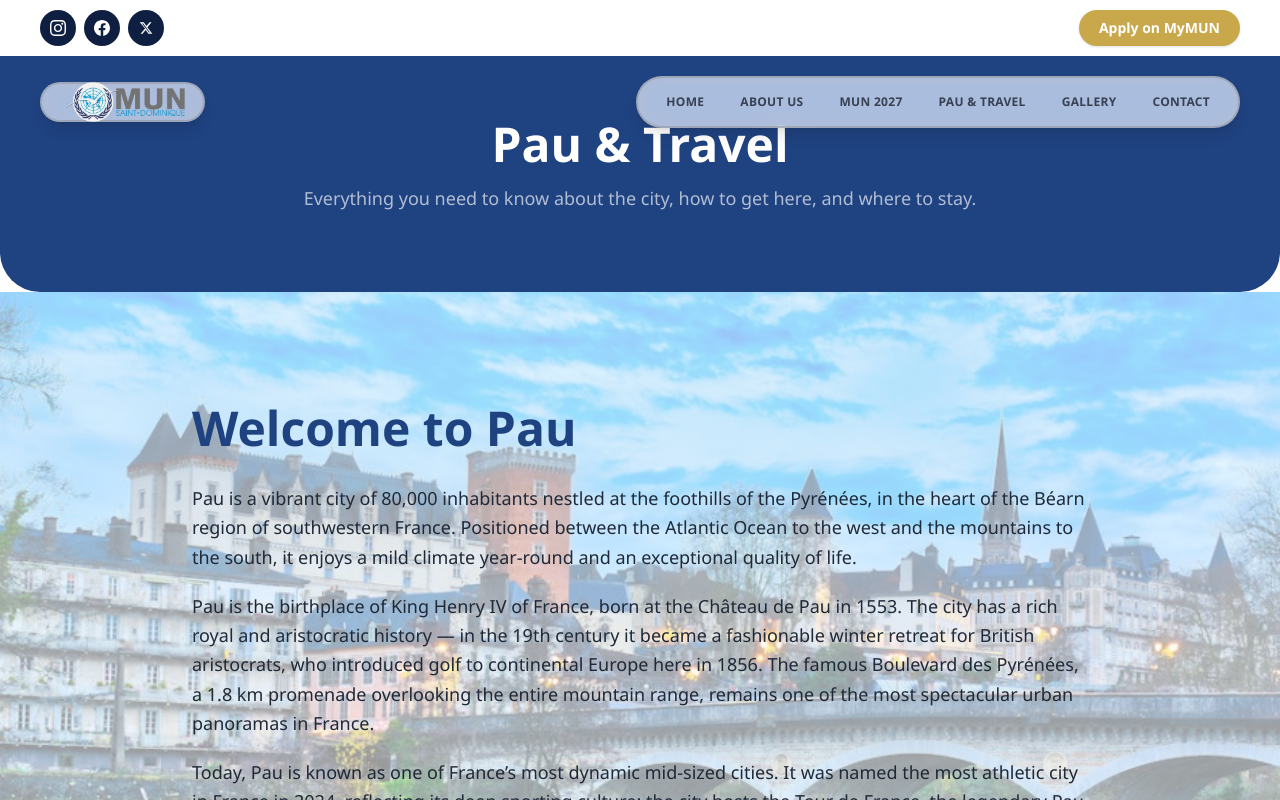
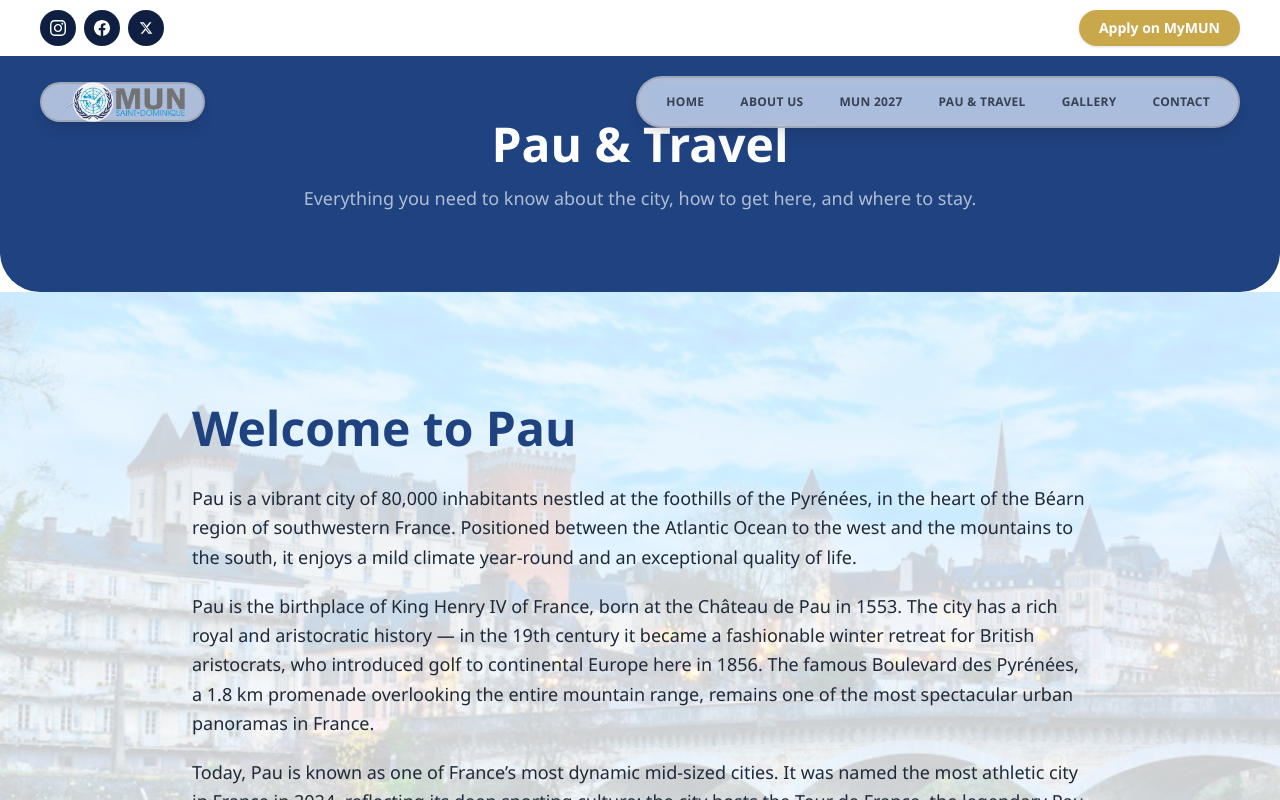
Before and after one commit to gastongabaixtucf8/projet-MUN-saintdo, a Next.js app: page /pau in a window 1280 px wide. Shown: the top 800 px of the page. Built offline with nearby package versions, Linux system fonts and the light colour scheme.

Commit message:
auto-save

```diff
--- a/app/pau/page.tsx
+++ b/app/pau/page.tsx
@@ -79,7 +79,7 @@ export default function PauPage() {
       {/* About Pau */}
       <section className="relative py-28 px-6 overflow-hidden rounded-b-[2rem]">
         <div className="absolute inset-0">
-          <Image src="/images/pau.jpg" alt="Pau" fill className="object-cover opacity-40" />
+          <Image src="/images/pau.jpg" alt="Pau" fill className="object-cover opacity-20" />
         </div>
         <div className="relative z-10 max-w-4xl mx-auto">
           <h2 className="text-4xl sm:text-5xl font-bold mb-8 text-navy">Welcome to Pau</h2>
```
